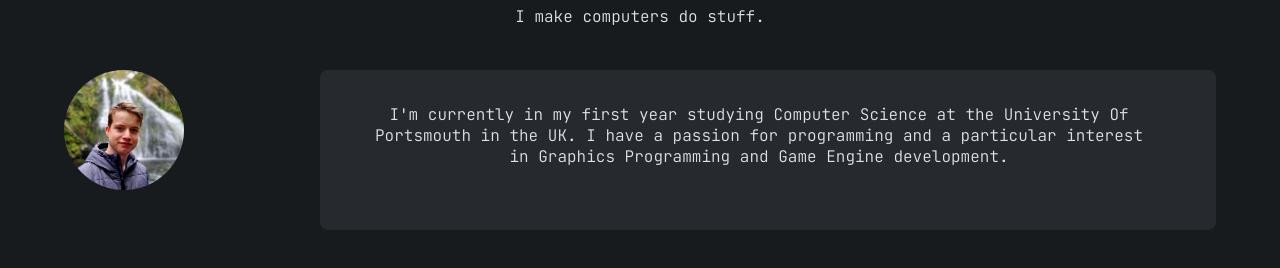
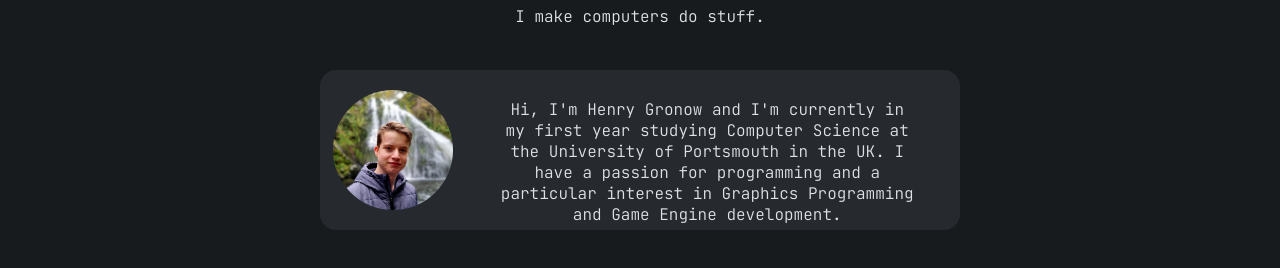
Before and after one commit to Progalt/Progalt.github.io, a plain HTML site: page index.html in a window 1280 px wide. Shown: the part 194-462 px from the top of the page. Drawn offline with Linux system fonts and the light colour scheme.

Commit message:
Further bio changes

```diff
--- a/index.html
+++ b/index.html
@@ -20,15 +20,16 @@
     <p class="subtitle">I make computers do stuff.</p>
 </section>
 
-<img src="ProfilePic.png" class="profile">
+
 
 
 <section class="introbg">
+    <img src="ProfilePic.png" class="profile">
 
     <section class="about">
-        <p class="aboutp">I'm currently in my
+        <p class="aboutp">Hi, I'm Henry Gronow and I'm currently in my
             first year studying Computer Science
-            at the University Of Portsmouth in the UK.
+            at the University of Portsmouth in the UK.
             I have a passion for programming and a particular
             interest in Graphics Programming and Game Engine
             development.
--- a/styles.css
+++ b/styles.css
@@ -46,7 +46,6 @@ a:visited{
 
 a:hover {
     color:#a47ade;
-
 }
 
 .titlebox{
@@ -91,18 +90,20 @@ a:hover {
 }
 
 .aboutp{
-    margin-left: 2%;
+    margin-left: 25%;
     margin-right:10%;
 }
 
 .introbg{
     position: absolute;
     background-color: #262a2f;
-    width:70%;
+    width:40em;
     height:20%;
-    border-radius: 8px;
+    border-radius: 16px;
     top:33%;
-    right:5%;
+    left:50%;
+    margin-left: -20em;
+
 
 }
 
@@ -110,8 +111,8 @@ a:hover {
     position: absolute;
     display:block;
     border-radius: 100%;
-    height:15%;
+    height:75%;
     width:auto;
-    top:33%;
-    left:5%;
+    top:12.5%;
+    left: 2%;
 }
```
